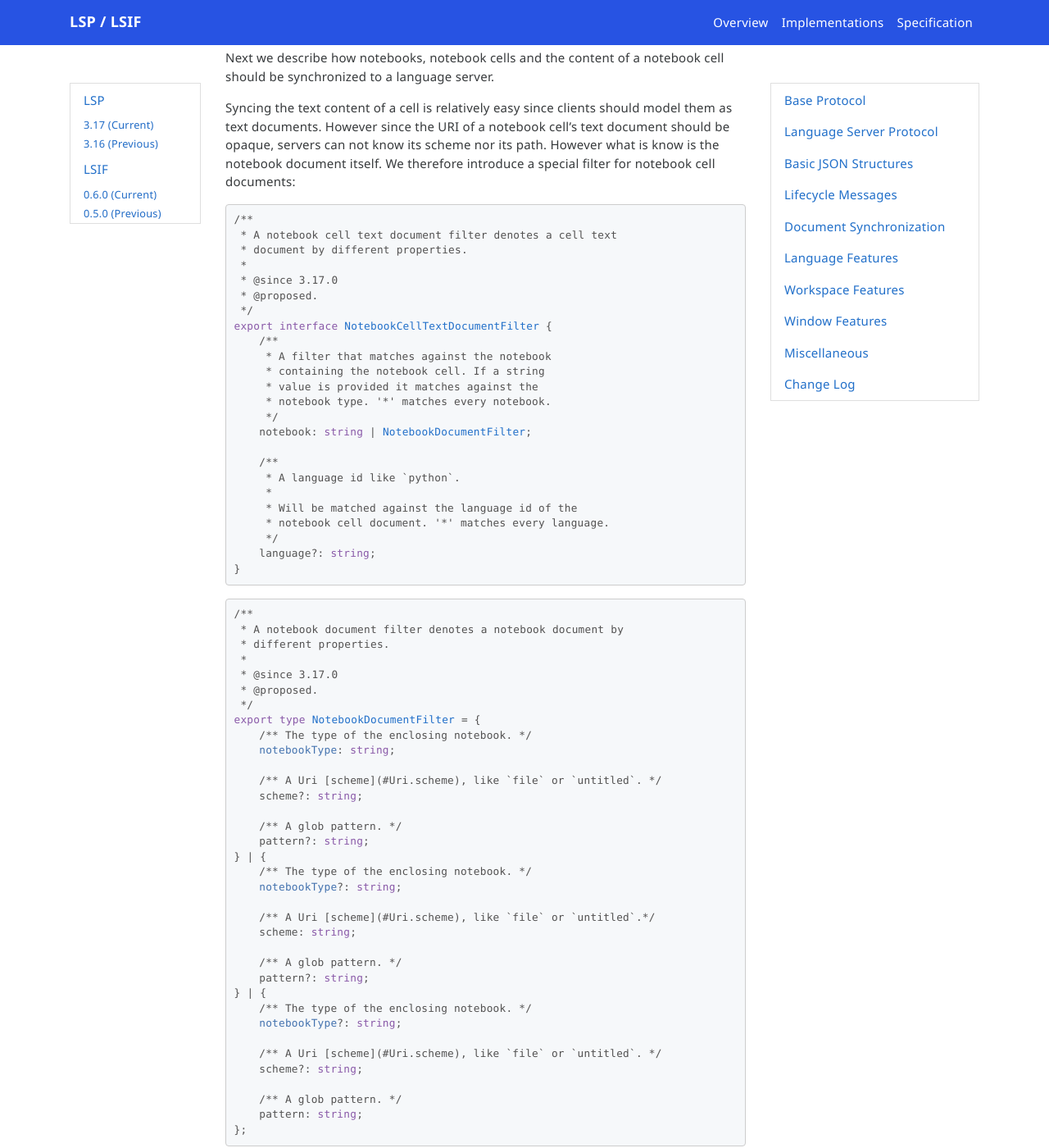
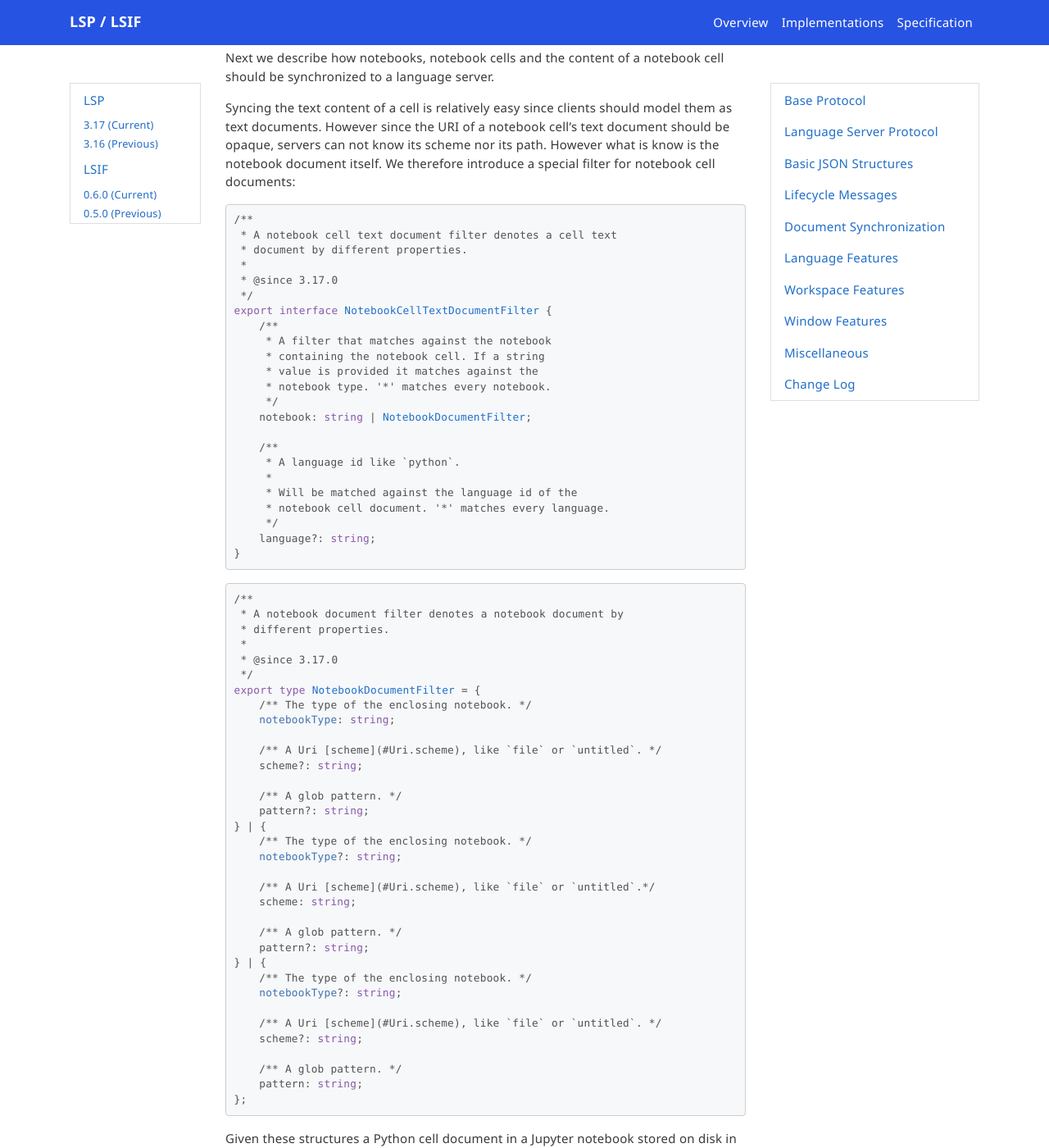
Before and after one commit to microsoft/language-server-protocol, a Jekyll site: the page built from _specifications/lsp/3.17/specification.md, in a window 1280 px wide and 1400 px high, scrolled down 74988 px. Shown: the whole window at 82% size. Built offline with Jekyll 4.4.1, drawn with Linux system fonts in a browser that asks for light colours; nearby versions of some CDN libraries; emoji names are drawn with the system emoji font; comment, search, counter and statistics services are not loaded.

Commit message:
:lipstick:

````diff
--- a/_specifications/lsp/3.17/language/inlineValue.md
+++ b/_specifications/lsp/3.17/language/inlineValue.md
@@ -200,7 +200,8 @@
  *
  * @since 3.17.0
  */
-export type InlineValue = InlineValueText | InlineValueVariableLookup | InlineValueEvaluatableExpression;
+export type InlineValue = InlineValueText | InlineValueVariableLookup
+	| InlineValueEvaluatableExpression;
 ```
 * error: code and message set in case an exception happens during the inline values request.
 
--- a/_specifications/lsp/3.17/language/pullDiagnostics.md
+++ b/_specifications/lsp/3.17/language/pullDiagnostics.md
@@ -18,14 +18,16 @@
  */
 export interface DiagnosticClientCapabilities {
 	/**
-	 * Whether implementation supports dynamic registration. If this is set to `true`
-	 * the client supports the new `(TextDocumentRegistrationOptions & StaticRegistrationOptions)`
+	 * Whether implementation supports dynamic registration. If this is set to
+	 * `true` the client supports the new
+	 * `(TextDocumentRegistrationOptions & StaticRegistrationOptions)`
 	 * return value for the corresponding server capability as well.
 	 */
 	dynamicRegistration?: boolean;
 
 	/**
-	 * Whether the clients supports related documents for document diagnostic pulls.
+	 * Whether the clients supports related documents for document diagnostic
+	 * pulls.
 	 */
 	relatedDocumentSupport?: boolean;
 }
--- a/_specifications/lsp/3.17/notebookDocument/notebook.md
+++ b/_specifications/lsp/3.17/notebookDocument/notebook.md
@@ -138,7 +138,6 @@
  * document by different properties.
  *
  * @since 3.17.0
- * @proposed.
  */
 export interface NotebookCellTextDocumentFilter {
 	/**
@@ -167,7 +166,6 @@
  * different properties.
  *
  * @since 3.17.0
- * @proposed.
  */
 export type NotebookDocumentFilter = {
 	/** The type of the enclosing notebook. */
````
